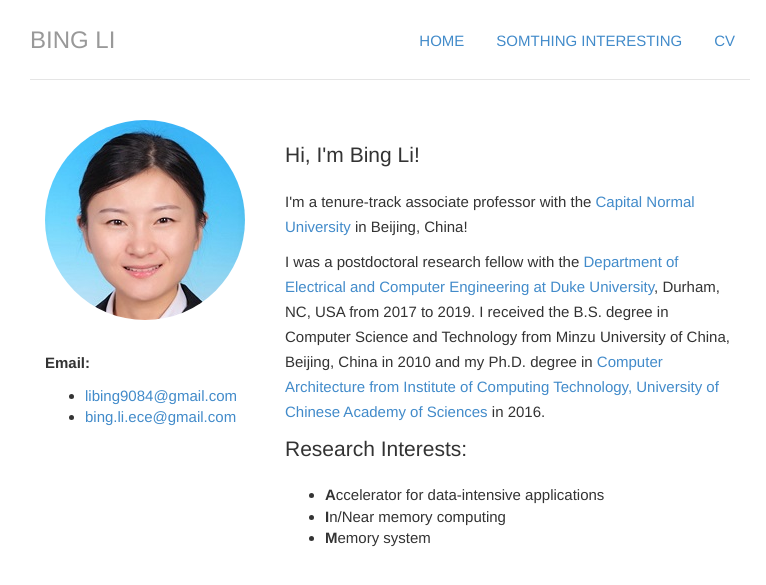
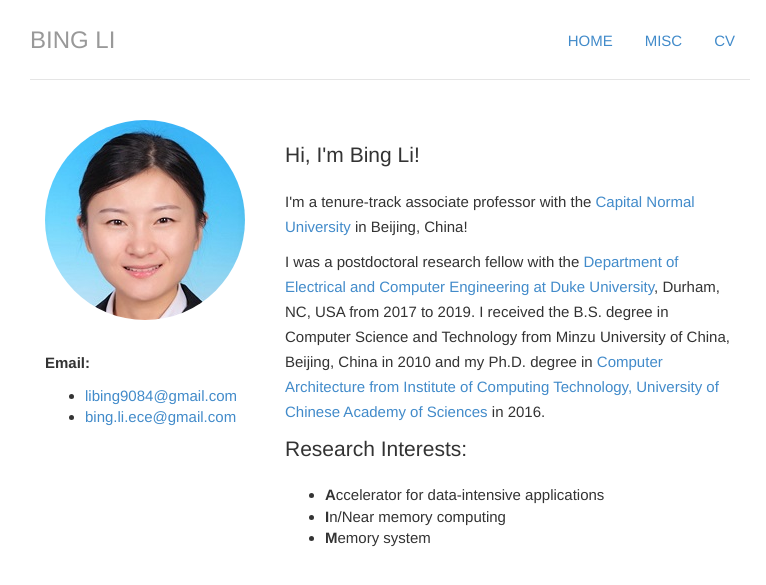
Before and after one commit to libingict/libingict.github.io, a Jekyll site: the page built from index.html, in a window 1280 px wide. Shown: the top 585 px of the page, without its empty margins (250-1016 px from the left). Built offline with Jekyll 4.4.1, drawn with Linux system fonts in a browser that asks for light colours.

Commit message:
Update index.html

```diff
--- a/index.html
+++ b/index.html
@@ -13,7 +13,7 @@
 <div class="header">
     <ul class="nav nav-pills pull-right">
           <li><a href="/" title = "Home">Home</a></li>
-          <li><a href="/about">Somthing Interesting</a></li>
+          <li><a href="/about">Misc</a></li>
           <li><a href="/cv">CV</a></li>
           <!-- <li><a href="/blog">Blog</a></li> -->
     </ul>
```
